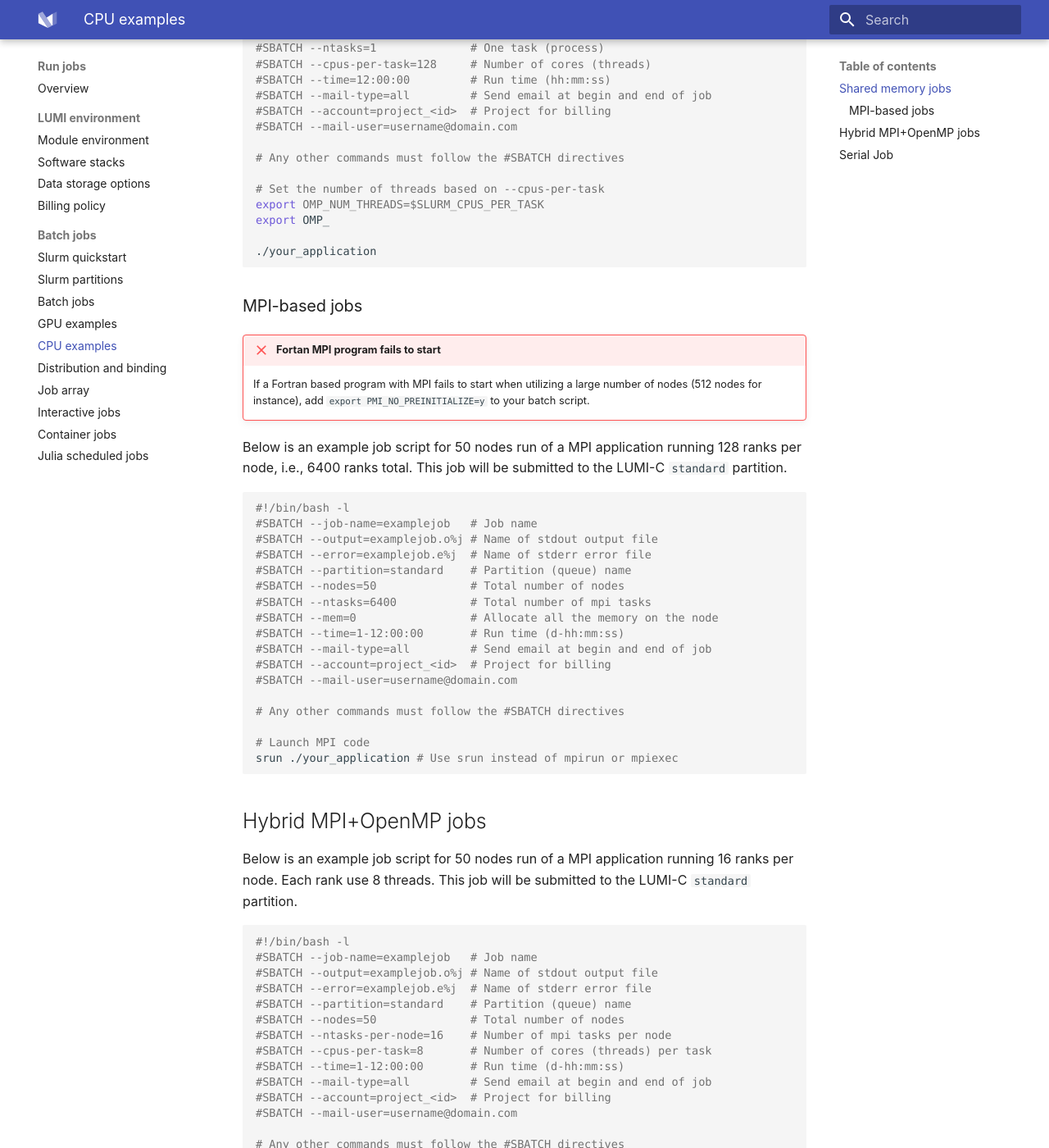
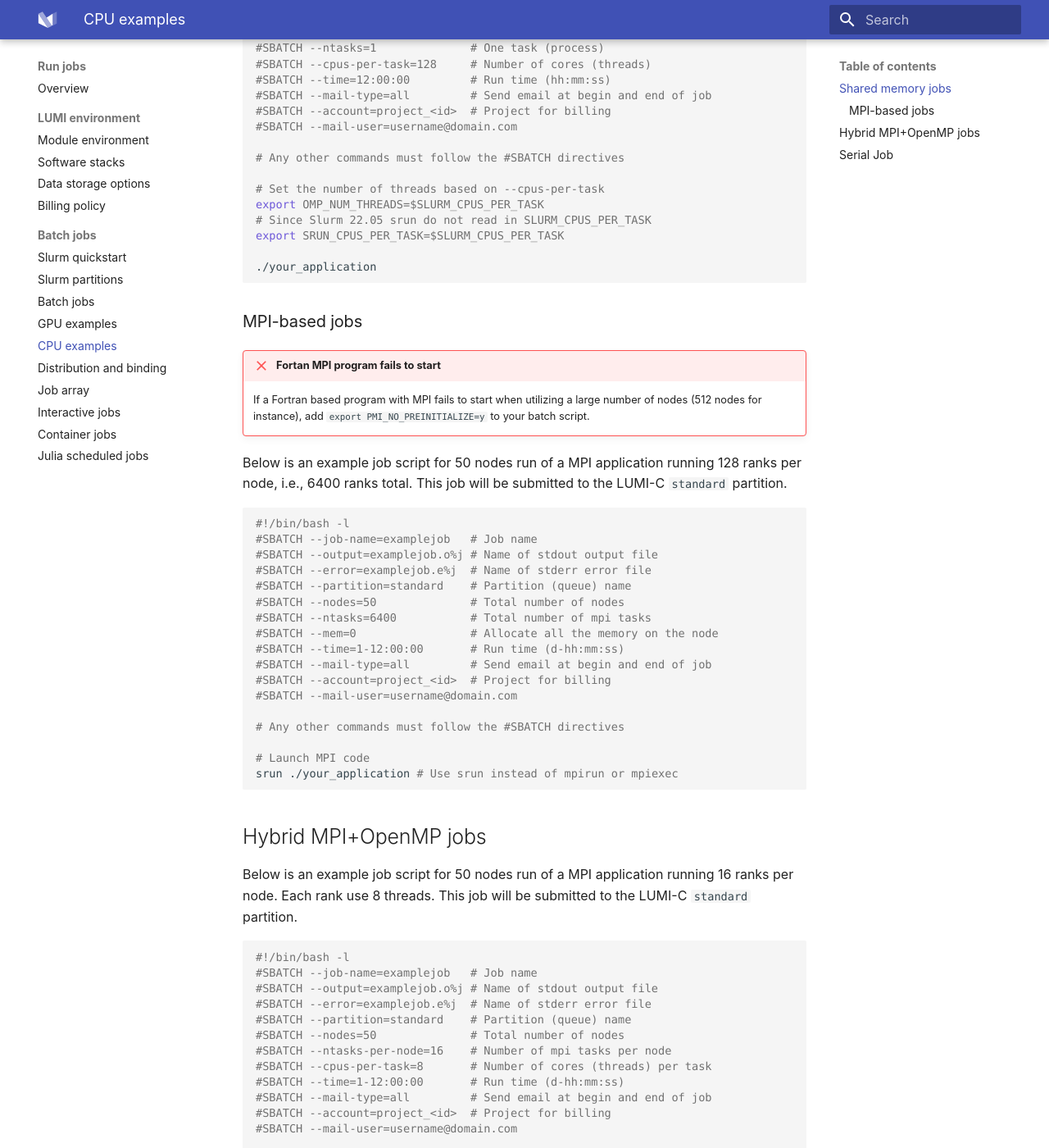
Before and after one commit to Lumi-supercomputer/lumi-userguide, an MkDocs documentation site: the page built from docs/runjobs/scheduled-jobs/lumic-job.md, in a window 1280 px wide and 1400 px high, scrolled down 712 px. Shown: the whole window at 82% size. Built offline with MkDocs 1.6.1 and Material for MkDocs 9.7.7, drawn with Linux system fonts in a browser that asks for light colours; some of the changed text lies outside the part shown.

Commit message:
new srun behaviour

````diff
--- a/docs/runjobs/scheduled-jobs/lumic-job.md
+++ b/docs/runjobs/scheduled-jobs/lumic-job.md
@@ -40,7 +40,8 @@ requesting 128 cores on a compute node of the LUMI-C `small` partition.
 
 # Set the number of threads based on --cpus-per-task
 export OMP_NUM_THREADS=$SLURM_CPUS_PER_TASK
-export OMP_
+# Since Slurm 22.05 srun do not read in SLURM_CPUS_PER_TASK
+export SRUN_CPUS_PER_TASK=$SLURM_CPUS_PER_TASK
 
 ./your_application
 ```
@@ -100,6 +101,8 @@ LUMI-C `standard` partition.
 
 # Set the number of threads based on --cpus-per-task
 export OMP_NUM_THREADS=$SLURM_CPUS_PER_TASK
+# Since Slurm 22.05 srun do not read in SLURM_CPUS_PER_TASK
+export SRUN_CPUS_PER_TASK=$SLURM_CPUS_PER_TASK
 
 # Launch MPI code
 srun ./your_application # Use srun instead of mpirun or mpiexec
````
Also changed, not shown: docs/runjobs/scheduled-jobs/lumig-job.md (+3 -0 lines).
